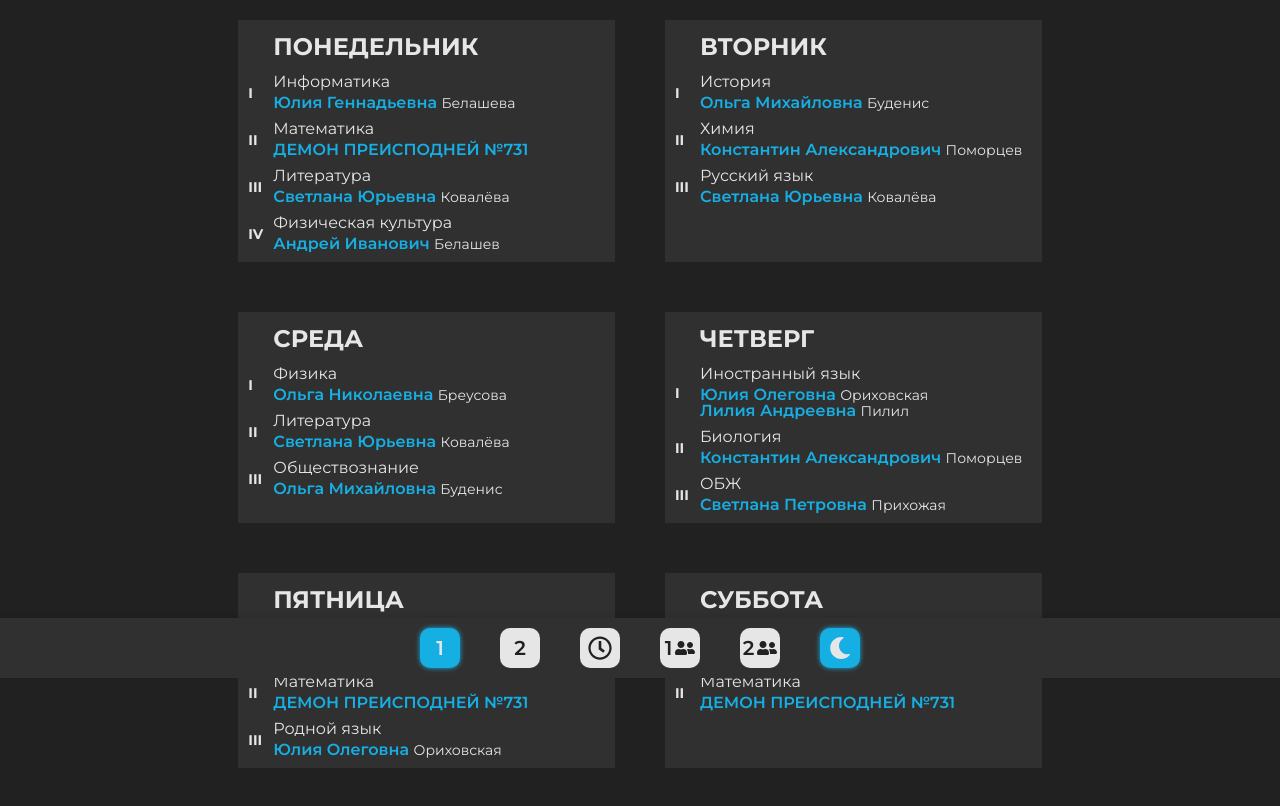
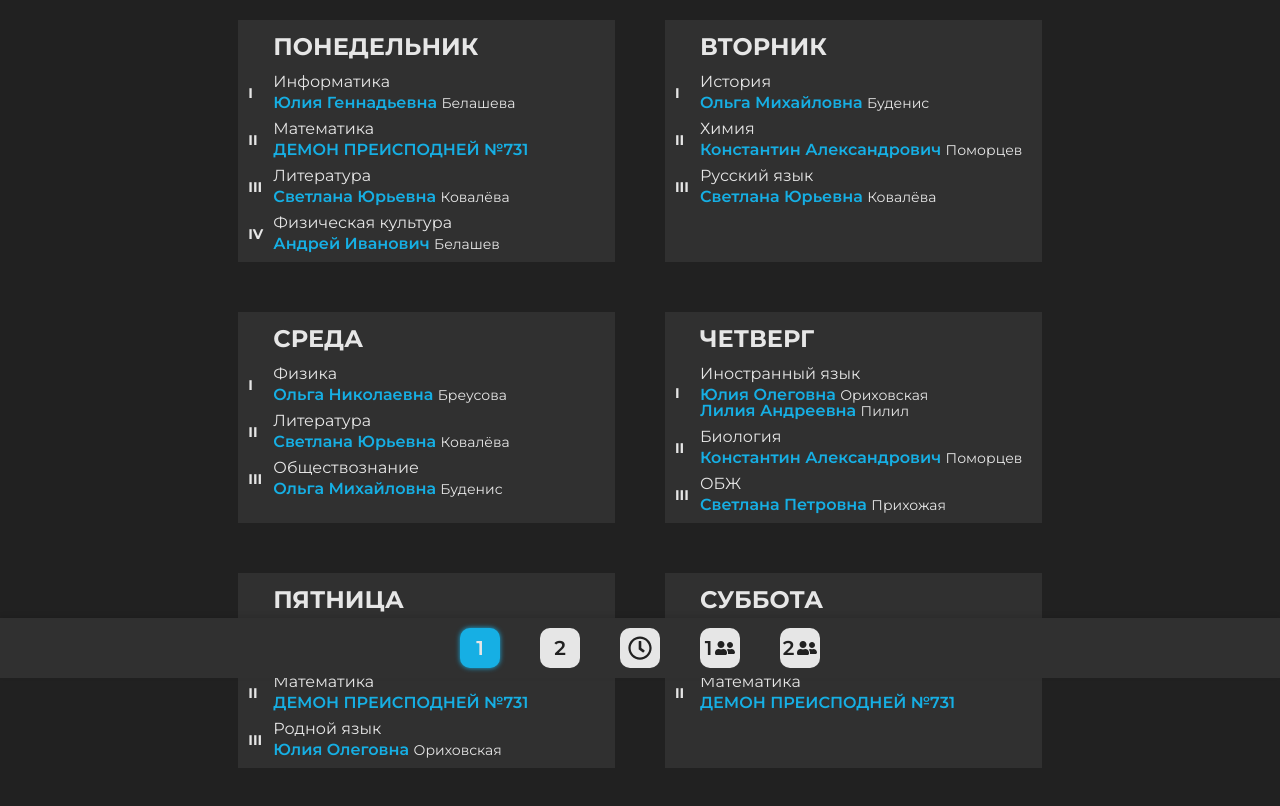
Before and after one commit to fN9ne/timetable, a plain HTML site: page index.html in a window 1280 px wide. Shown: the part 122-928 px from the top of the page. Drawn offline with nearby package versions, Linux system fonts and the light colour scheme.

Commit message:
Update index.html

```diff
--- a/index.html
+++ b/index.html
@@ -371,7 +371,6 @@
 			<a href="#" class="labels__item labels__item_3"><svg width="24px" height="24px" xmlns="http://www.w3.org/2000/svg" viewBox="0 0 512 512"><path d="M256 8C119 8 8 119 8 256s111 248 248 248 248-111 248-248S393 8 256 8zm0 448c-110.5 0-200-89.5-200-200S145.5 56 256 56s200 89.5 200 200-89.5 200-200 200zm61.8-104.4l-84.9-61.7c-3.1-2.3-4.9-5.9-4.9-9.7V116c0-6.6 5.4-12 12-12h32c6.6 0 12 5.4 12 12v141.7l66.8 48.6c5.4 3.9 6.5 11.4 2.6 16.8L334.6 349c-3.9 5.3-11.4 6.5-16.8 2.6z"/></svg></a>
 			<a href="#" class="labels__item labels__item_4">1<svg xmlns="http://www.w3.org/2000/svg" viewBox="0 0 640 512" width="20px" height="20px"><path d="M192 256c61.9 0 112-50.1 112-112S253.9 32 192 32 80 82.1 80 144s50.1 112 112 112zm76.8 32h-8.3c-20.8 10-43.9 16-68.5 16s-47.6-6-68.5-16h-8.3C51.6 288 0 339.6 0 403.2V432c0 26.5 21.5 48 48 48h288c26.5 0 48-21.5 48-48v-28.8c0-63.6-51.6-115.2-115.2-115.2zM480 256c53 0 96-43 96-96s-43-96-96-96-96 43-96 96 43 96 96 96zm48 32h-3.8c-13.9 4.8-28.6 8-44.2 8s-30.3-3.2-44.2-8H432c-20.4 0-39.2 5.9-55.7 15.4 24.4 26.3 39.7 61.2 39.7 99.8v38.4c0 2.2-.5 4.3-.6 6.4H592c26.5 0 48-21.5 48-48 0-61.9-50.1-112-112-112z"/></svg></a>
 			<a href="#" class="labels__item labels__item_5">2<svg xmlns="http://www.w3.org/2000/svg" viewBox="0 0 640 512" width="20px" height="20px"><path d="M192 256c61.9 0 112-50.1 112-112S253.9 32 192 32 80 82.1 80 144s50.1 112 112 112zm76.8 32h-8.3c-20.8 10-43.9 16-68.5 16s-47.6-6-68.5-16h-8.3C51.6 288 0 339.6 0 403.2V432c0 26.5 21.5 48 48 48h288c26.5 0 48-21.5 48-48v-28.8c0-63.6-51.6-115.2-115.2-115.2zM480 256c53 0 96-43 96-96s-43-96-96-96-96 43-96 96 43 96 96 96zm48 32h-3.8c-13.9 4.8-28.6 8-44.2 8s-30.3-3.2-44.2-8H432c-20.4 0-39.2 5.9-55.7 15.4 24.4 26.3 39.7 61.2 39.7 99.8v38.4c0 2.2-.5 4.3-.6 6.4H592c26.5 0 48-21.5 48-48 0-61.9-50.1-112-112-112z"/></svg></a>
-			<a href="#" class="labels__item labels__item_6 _active"><svg width="22px" height="22px" xmlns="http://www.w3.org/2000/svg" viewBox="0 0 512 512"><path d="M283.211 512c78.962 0 151.079-35.925 198.857-94.792 7.068-8.708-.639-21.43-11.562-19.35-124.203 23.654-238.262-71.576-238.262-196.954 0-72.222 38.662-138.635 101.498-174.394 9.686-5.512 7.25-20.197-3.756-22.23A258.156 258.156 0 0 0 283.211 0c-141.309 0-256 114.511-256 256 0 141.309 114.511 256 256 256z"/></svg></a>
 		</div>
 	</div>
 	<script src="js/script.min.js"></script>
```
